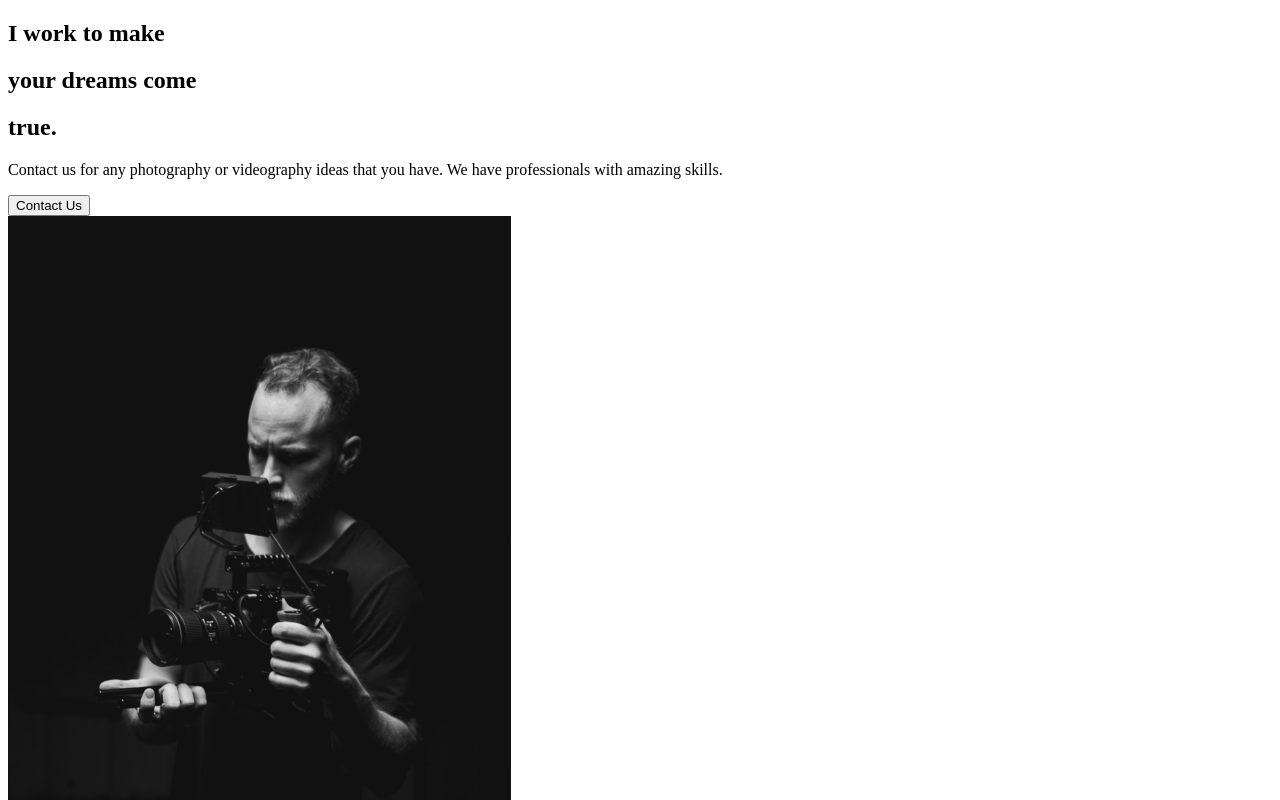
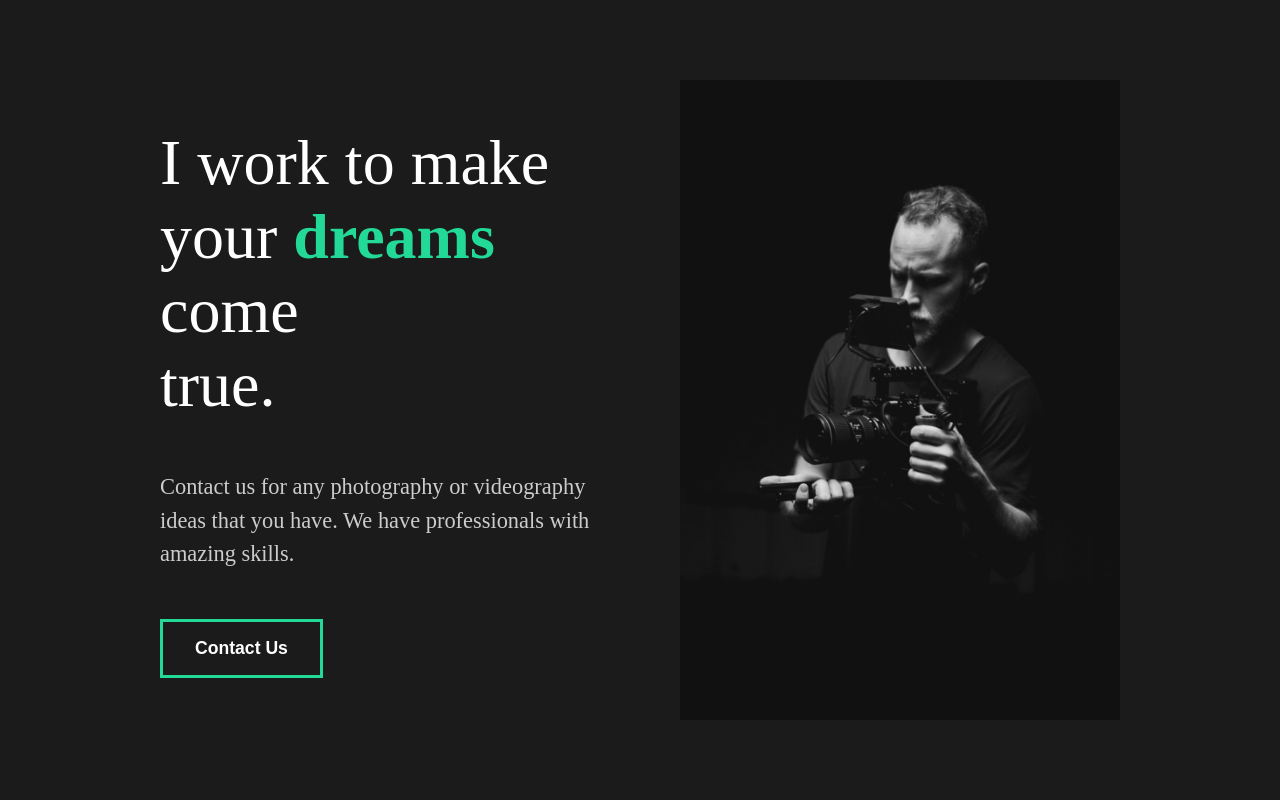
Before and after one commit to Iancahn/newport, a React (Create React App) app: page / in a window 1280 px wide. Shown: the top 800 px of the page. Built offline with nearby package versions, Linux system fonts and the light colour scheme.

Commit message:
Learned more about Styled Components
Added Styled components to first page. Kind of way of adding CSS, but personally naming preference would be something like StyledAbout or StyledImg or whatever. To ensure we keep clarification between actual React components and styled components.

```diff
--- a/src/App.js
+++ b/src/App.js
@@ -1,4 +1,6 @@
 import React from 'react';
+//Global Style
+import Globalstyle from './components/GlobalStyle';
 //Import Pages
 import AboutUs from './pages/AboutUs';
 
@@ -6,6 +8,7 @@
   return (
     <div className="App">
       <AboutUs />
+      <Globalstyle />
     </div>
   );
 }
--- a/src/components/AboutSection.jsx
+++ b/src/components/AboutSection.jsx
@@ -1,29 +1,65 @@
 import React from 'react';
+import styledComponents from 'styled-components';
 import home1 from '../img/home1.png'
+// Styled
+import styled from 'styled-components';
 
 const AboutSection = () => {
     return (
-        <div>
-            <div className="description">
+        <StyledAbout>
+            <StyledDescription>
                 <div className="title">
-                    <div className="hide">
+                    <styledHide>
                         <h2>I work to make</h2>
-                    </div>
-                    <div className="hide">
+                    </styledHide>
+                    <styledHide>
                         <h2>your <span>dreams</span> come</h2>
-                    </div>
-                    <div className="hide">
+                    </styledHide>
+                    <styledHide>
                         <h2>true.</h2>
-                    </div>
+                    </styledHide>
                 </div>
                 <p>Contact us for any photography or videography ideas that you have. We have professionals with amazing skills.</p>
                 <button>Contact Us</button>
-            </div>
-            <div className="image">
+            </StyledDescription>
+            <StyledImage>
                 <img src={home1} alt='Guy with a camera'></img>
-            </div>
-        </div>
+            </StyledImage>
+        </StyledAbout>
     )
 }
 
+//Styled Components
+const StyledAbout = styled.div`
+    min-height: 90vh;
+    display:flex;
+    align-items: center;
+    justify-content: space-between;
+    padding: 5rem 10rem;
+    color:white;
+`;
+
+const StyledDescription = styled.div`
+    flex:1;
+    padding-right: 5rem;
+    h2{
+        font-weight: lighter;
+            }
+`;
+
+const StyledImage = styled.div`
+    flex:1;
+    overflow:hidden;
+    img{
+        width: 100%;
+        height:80vh;
+        object-fit:cover;
+    }
+`;
+
+const styledHide = styled.div`
+    overflow:hidden;
+`
+
+
 export default AboutSection;
--- /dev/null
+++ b/src/components/GlobalStyle.jsx
@@ -0,0 +1,54 @@
+import { createGlobalStyle } from 'styled-components';
+
+const Globalstyle = createGlobalStyle`
+
+*{
+    margin:0;
+    padding: 0;
+    box-sizing:border-box;
+}
+ body{
+     background: #1b1b1b;
+ }
+
+h2{
+        font-weight: lighter;
+        font-size:4rem;
+    }
+h3{
+        color:white;
+    }
+h4{
+    font-weight: bold;
+    }
+span{
+    font-weight:bold;
+    color:#23d997;
+}
+p{
+        padding: 3rem 0rem;
+        color:#ccc;
+        font-size:1.4rem;
+        line-height:150%;
+    }
+
+button{
+    font-weight:bold;
+    font-size:1.1rem;
+    cursor: pointer;
+    padding: 1rem 2rem;
+    border: 3px solid #23d997;
+    background: transparent;
+    color:white;
+    transition: all 0.5s ease;
+    &:hover{
+        background-color: #23d997;
+        color:white;
+    }
+
+}
+
+
+`;
+
+export default Globalstyle;
```
